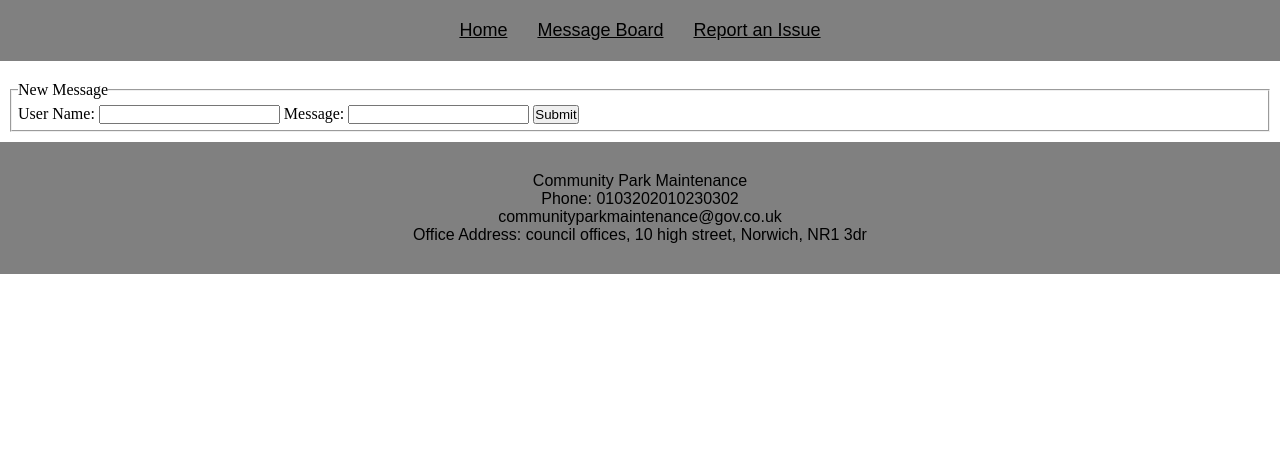
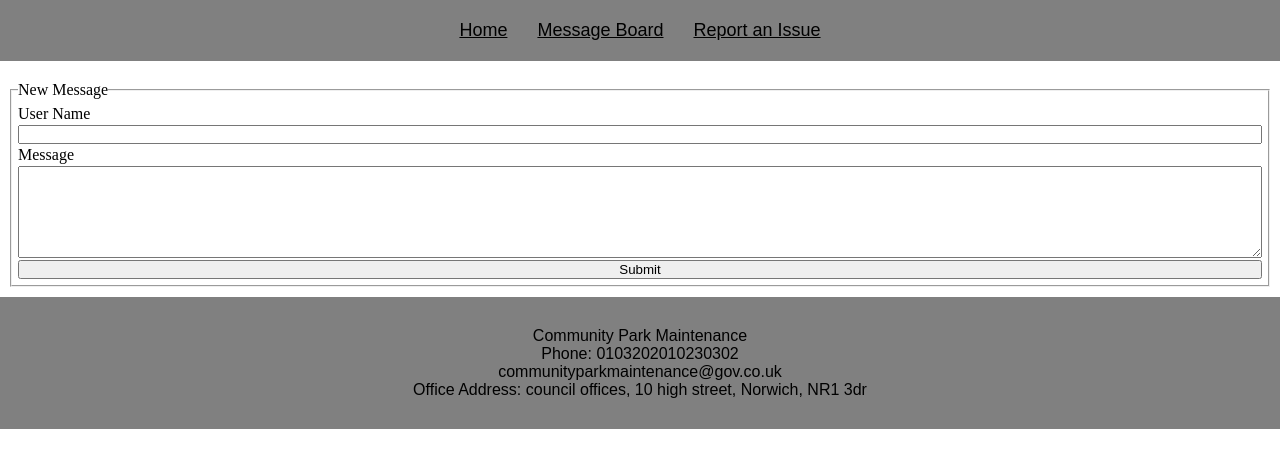
Before and after one commit to siteatis/assignment-week05, a plain HTML site: page client/messages.html in a window 1280 px wide. Drawn offline with Linux system fonts and the light colour scheme; no server answers.

Commit message:
add: vite.config.js and updated style for messages / boards

```diff
--- a/client/messages.html
+++ b/client/messages.html
@@ -16,10 +16,10 @@
     <form id="new-form">
       <fieldset>
         <legend>New Message</legend>
-        <label for="user_name">User Name:</label>
-        <input type="text" name="user_name" />
-        <label for="message">Message:</label>
-        <input type="text" name="message" />
+        <label for="user_name">User Name</label>
+        <input type="text" name="user_name" required />
+        <label for="message">Message</label>
+        <textarea name="message" rows="6" required></textarea>
         <button type="submit">Submit</button>
       </fieldset>
     </form>
--- a/client/src/messageboards.css
+++ b/client/src/messageboards.css
@@ -35,4 +35,7 @@ h1 {
 }
 #new-form fieldset {
   padding: 6px;
+  display: flex;
+  flex-direction: column;
+  gap: 2px;
 }
--- a/client/src/messages.css
+++ b/client/src/messages.css
@@ -55,4 +55,7 @@ h1 {
 }
 #new-form fieldset {
   padding: 6px;
+  display: flex;
+  flex-direction: column;
+  gap: 2px;
 }
```
Also changed, not shown: client/messageboards.html (+2 -2 lines), client/vite.config.js (added, +15 -0 lines).
